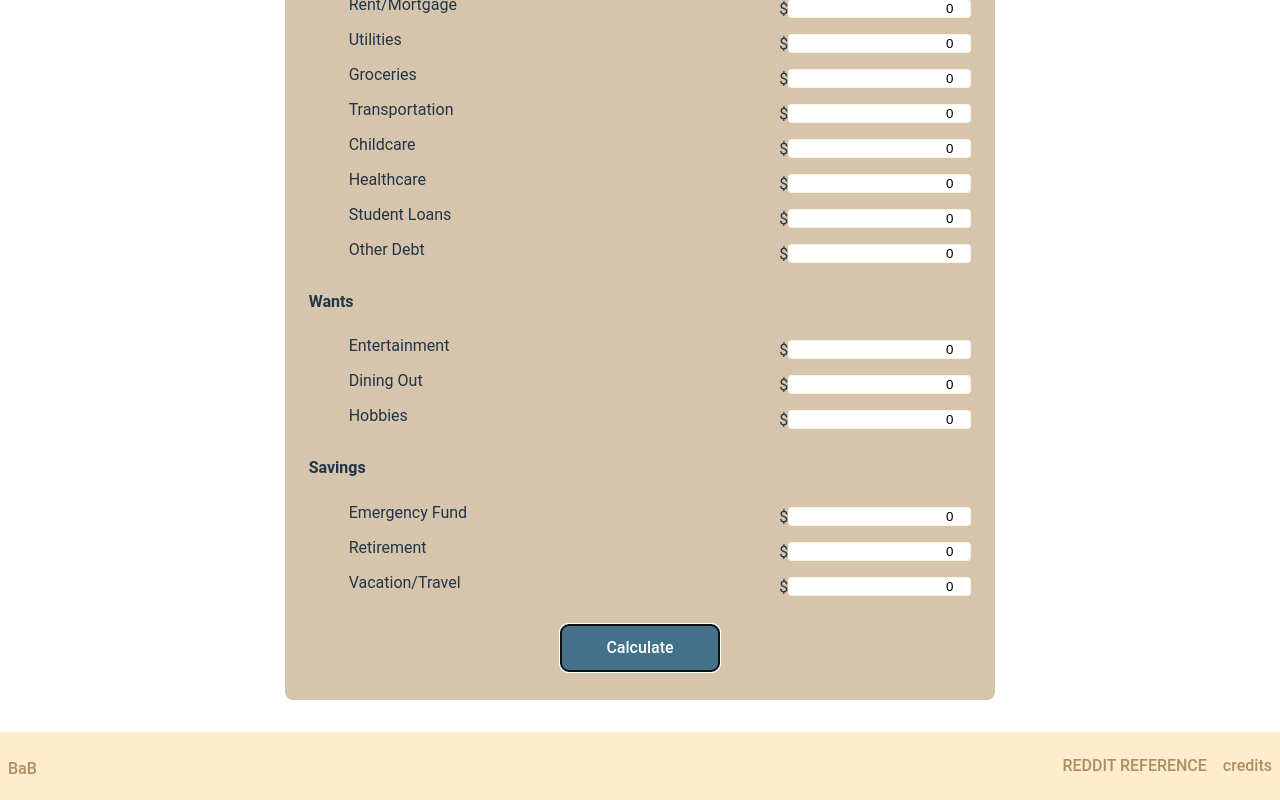
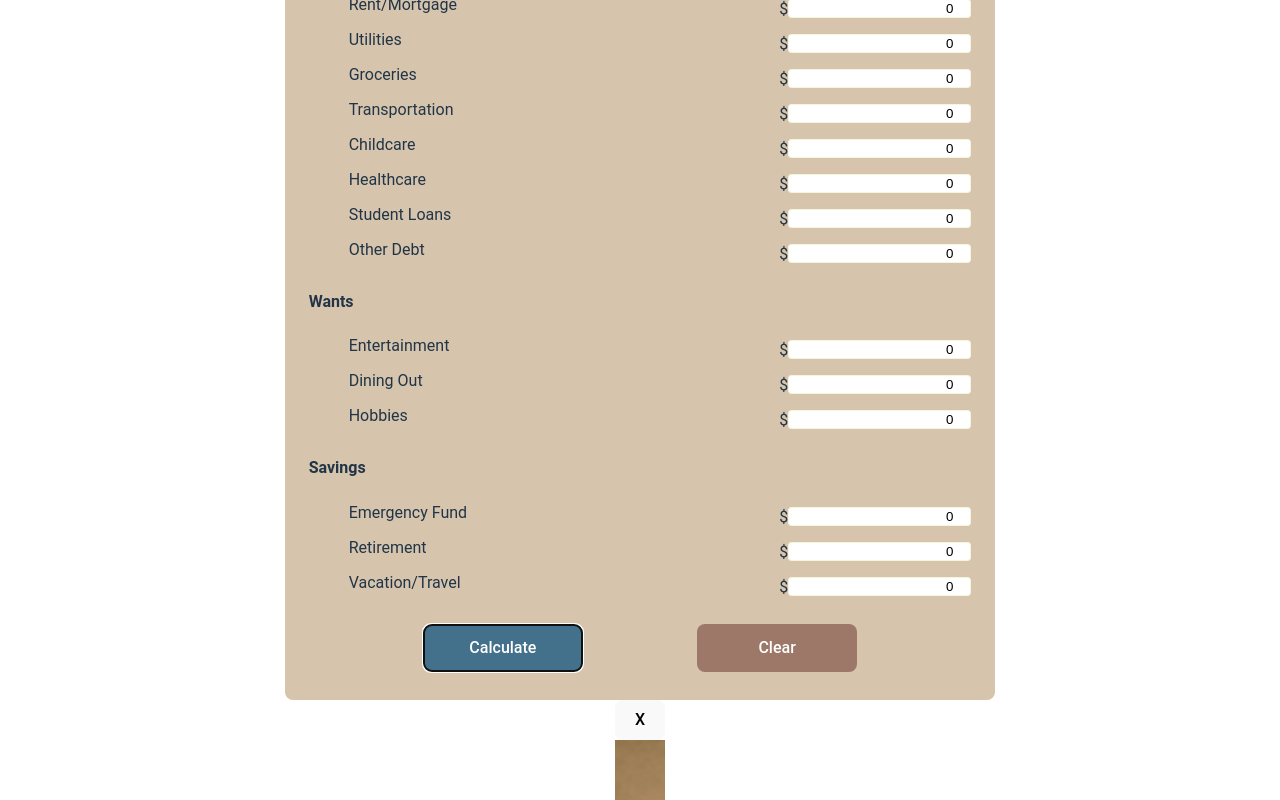
Before and after one commit to doanaminh/build-a-budget, a React (Vite) app in the folder client/: page /budget-calculator in a window 1280 px wide. Both pictures are taken after a click on the button "Calculate". Shown: the part 476-1276 px from the top of the page. Built offline with nearby package versions, Linux system fonts and the light colour scheme; a web font is replaced by a local one.

Commit message:
created a Modal component

```diff
--- a/client/src/components/Button.tsx
+++ b/client/src/components/Button.tsx
@@ -1,5 +1,3 @@
-import React from "react";
-
 interface Props {
   backgroundColor: string;
   color: string;
--- /dev/null
+++ b/client/src/components/Modal.tsx
@@ -0,0 +1,50 @@
+interface Props {
+    setOpenModal: any;
+    children?:React.ReactNode;
+    title: string;
+    a1Msg: string;
+    a2Msg: string;
+    a3Msg: string;
+    conclusion: string;
+}
+
+const Modal: React.FC<Props> = ({
+    setOpenModal,
+    title,
+    a1Msg,
+    a2Msg,
+    a3Msg,
+    conclusion,
+}) => {
+
+    return (
+        <>
+            <section>
+                <button
+                onClick={() => {
+                    setOpenModal(false);
+                }}
+                >X</button>
+                <section>
+                    <main>
+                        <h4>{title}</h4>
+                    </main>
+                    <article>
+                        <p>{a1Msg}</p>
+                    </article>
+                    <article>
+                        <p>{a2Msg}</p>
+                    </article>
+                    <article>
+                        <p>{a3Msg}</p>
+                    </article>
+                    <section>
+                        <p>{conclusion}</p>
+                    </section>
+                </section>
+            </section>
+        </>
+    )
+}
+
+export default Modal;
--- a/client/src/pages/BudgetCalculator.tsx
+++ b/client/src/pages/BudgetCalculator.tsx
@@ -1,8 +1,11 @@
-import { useState, useEffect } from 'react';
+import { useState, useEffect, createElement } from 'react';
 import Button from "../components/Button";
+import Modal from '../components/Modal';
 
 
 export default function() {
+
+    const [modalOpen, setModalOpen] = useState(false);
 
     // CREATING AN OBJECT FROM LOCALSTORAGE IF USER HAS USED SITE BEFORE
     let userBudget = JSON.parse(localStorage.getItem('userBudget')) || {
@@ -341,19 +344,25 @@ export default function() {
                             fontSize="1rem"
                             height="3rem"
                             width="10rem"
-                            onClick={() => console.log(
-                                budget,
-                                // budget.getIncome(),
-                                // budget.getNeeds(),
-                                // budget.getWants(),
-                                // budget.getSavings(),
-                                // budget.getRemainder(),
-                                // remainder
-                                )}
+                            onClick={() => {
+                                setModalOpen(true);
+                            }}
                         >Calculate</Button>
+                        <Button
+                            backgroundColor="#9d7868"
+                            color="white"
+                            fontSize="1rem"
+                            height="3rem"
+                            width="10rem"
+                            onClick={() => {
+                                setModalOpen(false);
+                                localStorage.clear();
+                            }}
+                        >Clear</Button>
                         <div></div>
                     </div>
                 </form>
+                {modalOpen && <Modal setOpenModal={setModalOpen} />}
             </section>
         </>
     )
```
